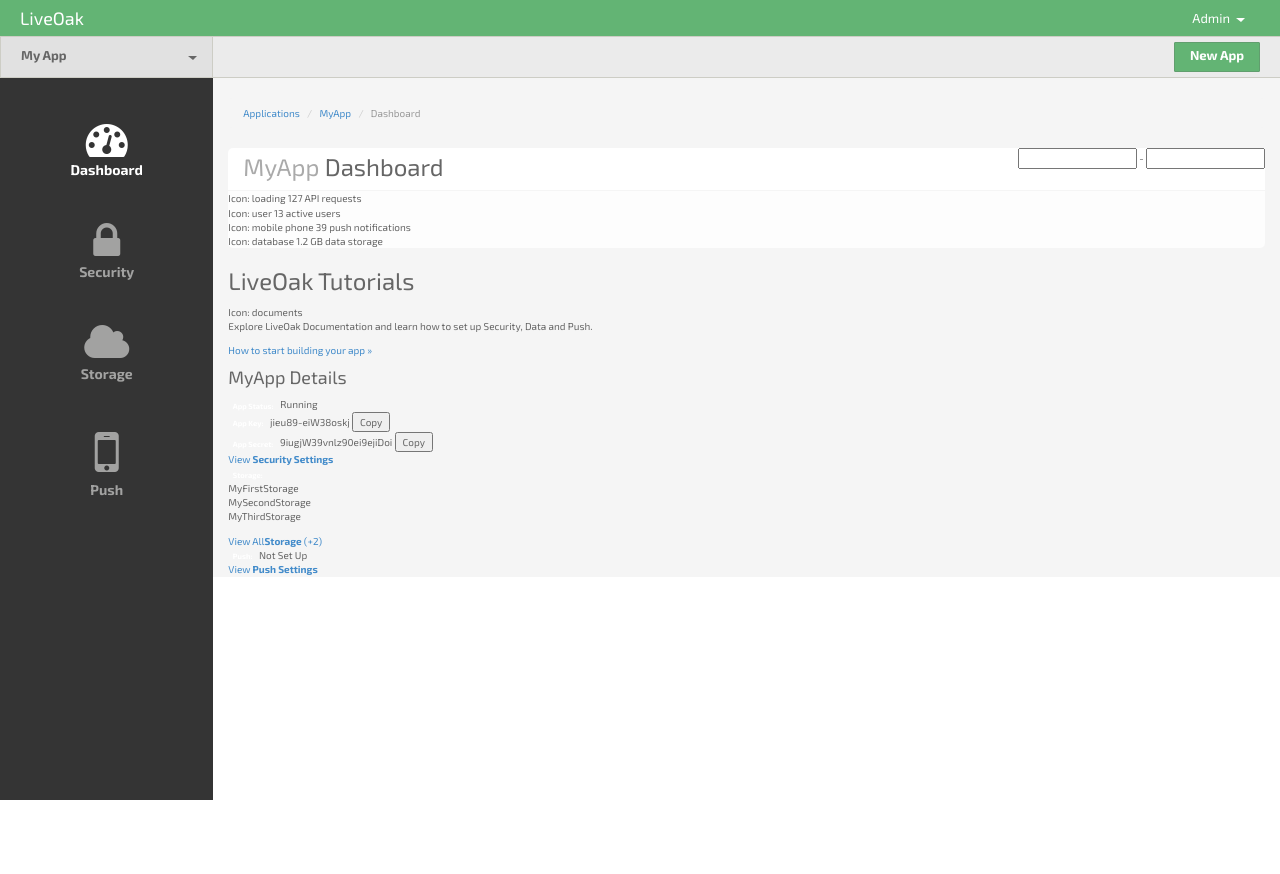
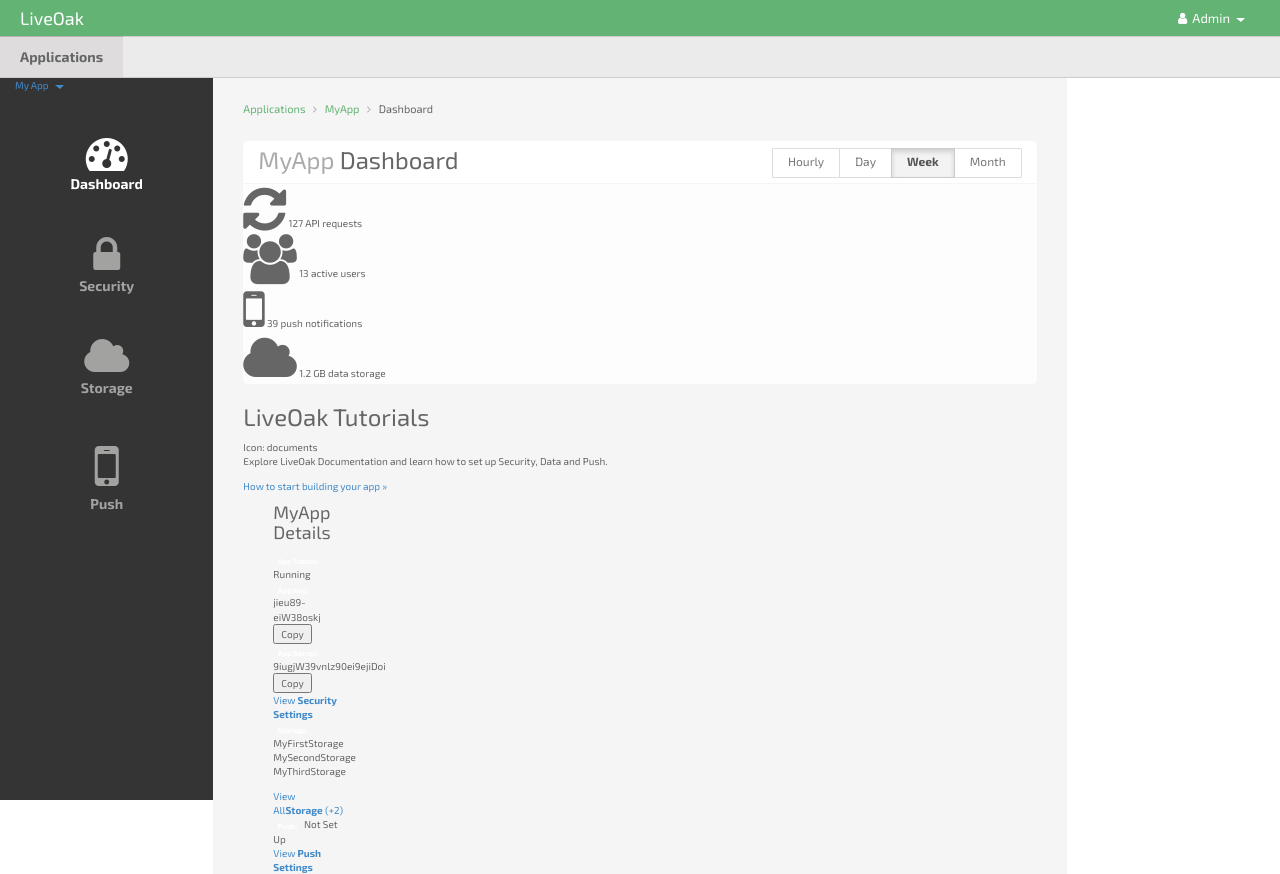
Before and after one commit to vrockai/liveoak-client, a plain HTML site: page index.html in a window 1280 px wide. Before the commit the page ends 800 px from the top, so only its background shows below. Drawn offline with nearby package versions, Linux system fonts and the light colour scheme.

Commit message:
Header adjustments

```diff
--- a/css/console.less
+++ b/css/console.less
@@ -1,4 +1,4 @@
-@exo: "Exo 2";
+@exo: "Exo 2", sans-serif;
 @link: #63b474;
 
 body {
@@ -50,7 +50,7 @@ body {
 }
 
 .btn {
-	font-size: 13px;
+	font-size: 12px;
 	font-weight: bold;
 	padding: 6px 15px 9px 15px;
 	line-height: 13px;
@@ -63,6 +63,36 @@ body {
     color: #FFFFFF;
 }
 
+.btn-default {
+    background-color: #FFFFFF;
+    border-color: #ddd;
+    color: #777;
+    font-weight: normal;
+}
+
+.btn-default:hover,
+.btn-default:focus,
+.btn-default:active,
+.btn-default.active,
+.open .dropdown-toggle.btn-default {
+    background-color: #f3f3f3;
+    border-color: #ccc;
+    color: #555;
+}
+
+.btn-default:active,
+.btn-default.active {
+	font-weight: bold;
+	background-image: none;
+    box-shadow: 0 3px 5px rgba(0, 0, 0, 0.15) inset;
+    border-color: #ccc;
+}
+
+.btn-default:active {
+	font-weight: normal;
+}
+
+
 .caret {
 	border-left-width: 5px;
 	margin-left: 6px;
@@ -71,6 +101,39 @@ body {
 h2 span {
 	color: #aaa;
 }
+
+.select-rcue {
+	background: #FFFFFF url("img/select-arrow.png") no-repeat right center;
+    border: 1px solid #B6B6B6;
+    border-radius: 2px;
+    box-shadow: 0 2px 2px rgba(0, 0, 0, 0.1) inset;
+    color: #333333;
+    display: inline-block;
+    height: 2.6em;
+    min-width: 75px;
+    overflow: hidden;
+    padding: 0 0.9em 0 0;
+
+    select {
+		background-color: rgba(0, 0, 0, 0);
+	    border: medium none;
+	    font-family: "Open Sans",sans-serif;
+	    font-size: 1.1em;
+	    height: 30px;
+	    line-height: 30px;
+	    margin-left: -2px;
+	    margin-top: -2px;
+	    padding: 5px 0.545455em;
+	    width: 150%;
+
+	    option {
+		    line-height: 2em;
+			padding: 0.363636em 0.909091em;
+	    }
+    }
+}
+
+
 
 header {
 
@@ -113,9 +176,8 @@ header {
 				background-color: #51a362;
 			}
 
-			span {
-				text-indent: -9999999px;
-				display: inline-block;
+			.fa {
+				margin-right: 5px;
 			}
 		}
 
@@ -134,10 +196,46 @@ header {
 		border-radius: 0;
 		margin-bottom: 0;
 
-		.nav.pull-left {
-			padding-right: 0;
+		.nav li {
+
+			&.active a {
+				font-weight: bold;
+				padding: 0 20px;
+				line-height: 40px;
+				background-color: #dedcdc;
+				border-top: 1px solid #b5b5ae;
+				margin-top: -1px;
 			}
 
+			a {
+				font-size: 14px;
+				color: #666;
+
+				&:hover {
+					background-color: #dedcdc;
+				}
+			}
+
+		}
+
+
+		.btn-primary {
+			margin-top: 5px;
+			margin-right: 20px;
+
+			&:hover,
+			&:focus {
+				background-color: #51a362;
+				border-color: #619E6E;
+			}
+		}
+	}
+}
+
+aside {
+	background-color: #343434;
+
+/*
 	.dropdown-toggle {
 		font-size: 13px;
 		font-weight: bold;
@@ -162,27 +260,13 @@ header {
 			margin-top: 7px;
 		}
 	}
+*/
 
 	.dropdown-menu {
 		margin-top: 1px;
 		width: 100%;
 	}
 
-		.btn-primary {
-			margin-top: 5px;
-			margin-right: 20px;
-
-			&:hover,
-			&:focus {
-				background-color: #51a362;
-				border-color: #619E6E;
-			}
-		}
-	}
-}
-
-aside {
-	background-color: #343434;
 
 	li {
 		text-align: center;
@@ -220,6 +304,8 @@ aside {
 
 .content-area {
 	background-color: #f5f5f5;
+	padding-left: 30px;
+    padding-right: 30px;
 }
 
 .box {
@@ -227,12 +313,21 @@ aside {
 		background-color: #fff;
 		border-radius: 5px 5px 0 0;
 		margin-bottom: 1px;
+		padding: 0 15px;
 
 		h2 {
 			font-size: 24px;
 			margin: 0;
 			line-height: 24px;
-			padding: 7px 0 11px 15px;
+			padding: 7px 0 11px;
+		}
+
+		.pull-right {
+			padding-top: 7px;
+
+			.interval {
+				display: none;
+			}
 		}
 	}
 
@@ -243,5 +338,22 @@ aside {
 }
 
 .breadcrumb {
-	margin-top: 20px;
+	font-size: 11px;
+    margin: 15px 0;
+    padding-left: 0;
+
+    > li + li:before {
+	    font-family: FontAwesome;
+	    color: #aaa;
+	    content: " ";
+	    padding: 0 5px;
     }
+
+    > .active {
+	    color: #666;
+    }
+
+    a {
+	    color: @link;
+    }
+}
--- a/index.html
+++ b/index.html
@@ -19,7 +19,8 @@
 		            <ul class="nav pull-right">
 		                <li class="dropdown">
 		                    <a data-toggle="dropdown" class="dropdown-toggle" href="#">
-		                    	<span class="icon-user">Icon: user</span> Admin<b class="caret"></b></a>
+		                    	<i class="fa fa-user"></i>Admin<b class="caret"></b>
+		                    </a>
 		                    <ul class="dropdown-menu">
 		                        <li><a href="#">Manage Account</a></li>
 		                        <li class="separator"><a href="#">Sign Out</a></li>
@@ -30,24 +31,29 @@
 		    </div>
 		    <div class="navbar primary">
 		        <div class="navbar-inner clearfix">
-		            <div class="nav pull-left col-md-2">
-		            	<li class="dropdown">
-		                    <a data-toggle="dropdown" class="dropdown-toggle" href="#">My App<b class="caret"></b></a>
-		                    <ul class="dropdown-menu">
-		                        <li class="active"><a href="#">MyApp</a></li>
-		                        <li><a href="#">OtherApp</a></li>
-		                    </ul>
-		                </li>
-
+		            <div class="nav pull-left">
+		            	<li class="active">
+		            		<a href="#">Applications</a>
+		            	</li>
 					</div>
+<!--
 		            <div class="pull-right">
 		                <a href="#" class="btn btn-primary">New App</a>
 		            </div>
+-->
 		        </div>
 		    </div>
 		</header>
 
 		<aside class="bs-sidebar col-md-2 clearfix">
+		   	<div class="dropdown">
+                <a data-toggle="dropdown" class="dropdown-toggle" href="#">My App<b class="caret"></b></a>
+                <ul class="dropdown-menu">
+                    <li class="active"><a href="#">MyApp</a></li>
+                    <li><a href="#">OtherApp</a></li>
+                </ul>
+            </div>
+
 			<ul>
 				<li class="active dashboard"><a href="#"><i class="fa fa-tachometer fa-3x"></i>Dashboard</a></li>
 				<li class="security"><a href="#"><i class="fa fa-lock fa-3x"></i>Security</a></li>
@@ -58,7 +64,7 @@
 
 		<div class="aside-bg col-md-2"></div>
 
-		<div class="content-area col-md-10" >
+		<div class="content-area col-md-8">
             <div class="content">
                 <ol class="breadcrumb">
 					<li><a href="#">Applications</a></li>
@@ -69,32 +75,40 @@
 				<section class="box">
 					<div class="box-header clearfix">
 						<h2 class="pull-left"><span>MyApp</span> Dashboard</h2>
-						<div class="pull-right">
+						<div class="btn-group pull-right">
+						  <button type="button" class="btn btn-default">Hourly</button>
+						  <button type="button" class="btn btn-default">Day</button>
+						  <button type="button" class="btn btn-default active">Week</button>
+						  <button type="button" class="btn btn-default">Month</button>
+						</div>
+						<!--
+<div class="pull-right">
 							<span class="hidden">Start Date</span>
-							<input type="text" id="dpd1" value="" class="span2"> <!-- Componente Bootstrap Date Picker: http://www.eyecon.ro/bootstrap-datepicker/  -->
+							<input type="text" id="dpd1" value="" class="span2">
 							<span class="date-separator"> - </span>
 							<span class="hidden">End Date</span>
 							<input type="text" id="dpd2" value="" class="span2">
 						</div>
+-->
 					</div>
 					<div class="box-content">
 						<div class="api highlight">
-							<span class="icon tiny">Icon: loading</span>
+							<i class="fa fa-refresh fa-5x"></i>
 							<em>127</em>
 							<span class="text">API requests</span>
 						</div>
 						<div class="users">
-							<span class="icon tiny">Icon: user</span>
+							<i class="fa fa-users fa-5x"></i>
 							<em>13</em>
 							<span class="text">active users</span>
 						</div>
 						<div class="push">
-							<span class="icon tiny">Icon: mobile phone</span>
+							<i class="fa fa-mobile fa-5x"></i>
 							<em>39</em>
 							<span class="text">push notifications</span>
 						</div>
 						<div class="storage">
-							<span class="icon tiny">Icon: database</span>
+							<i class="fa fa-cloud fa-5x"></i>
 							<em>1.2 <span>GB</span></em>
 							<span class="text">data storage</span>
 						</div>
@@ -110,7 +124,7 @@
 
             </div>
 
-            <div class="complementary-info">
+			<div class="content-area col-md-2">
 				<section class="details">
 					<h4><span>MyApp</span> Details </h4>
 					<div class="security">
```
Also changed, not shown: css/console.css, css/img/select-arrow.png (added). Lines whose indentation alone changed are shown as unchanged.
